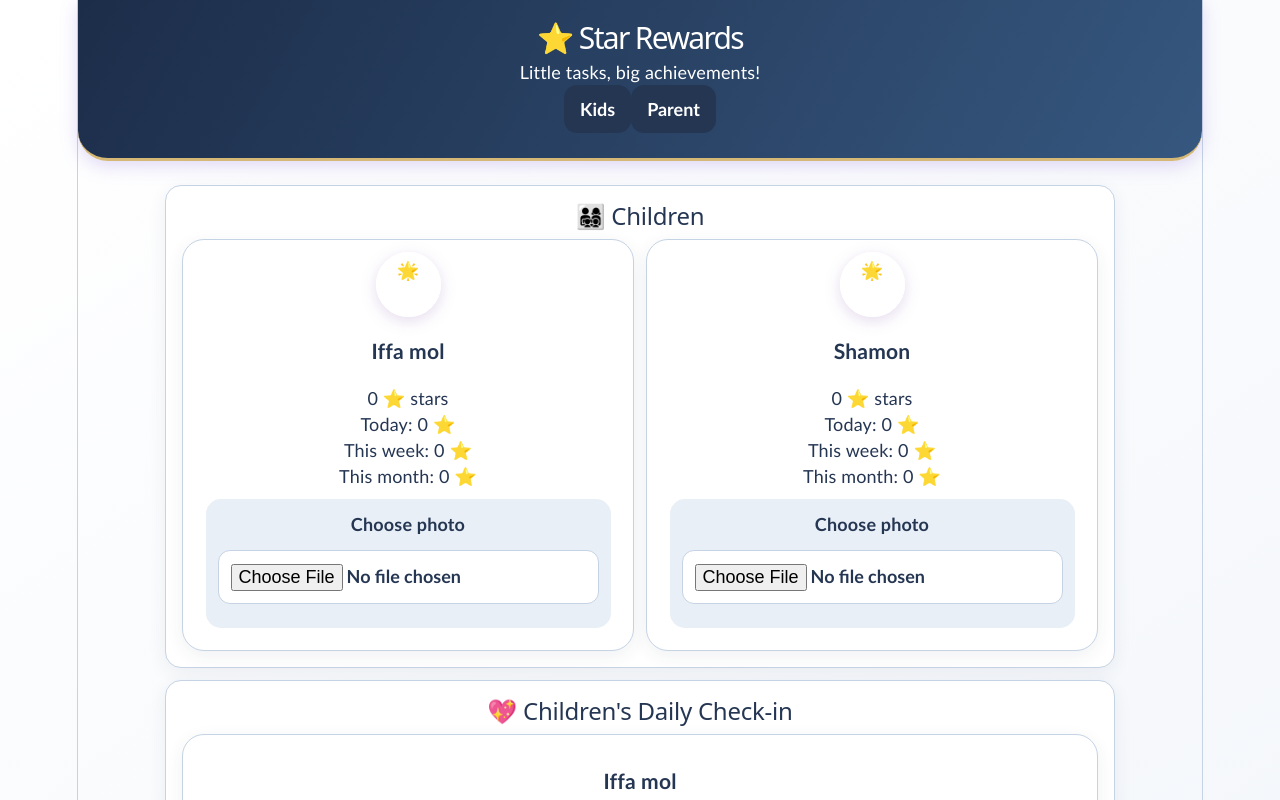
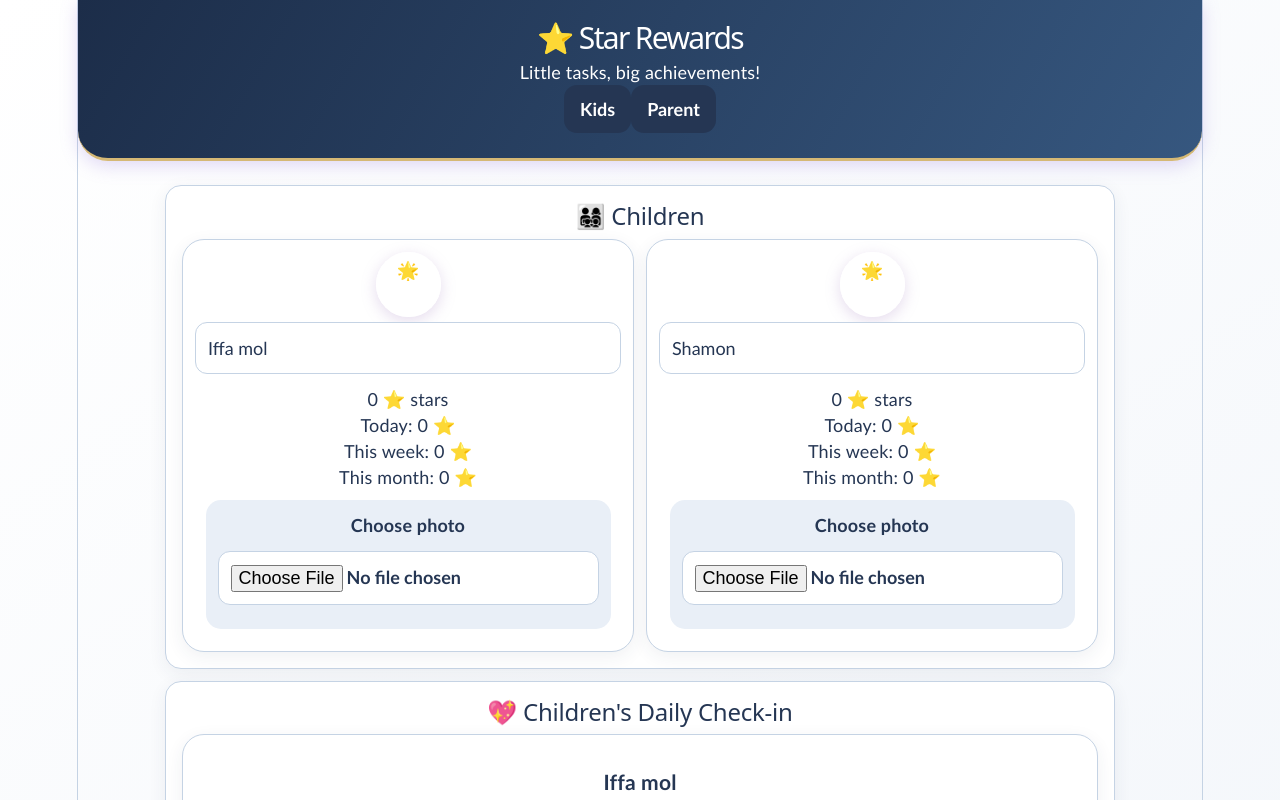
Before and after one commit to sajithachettiyamparambil/My-Kids-Tasks, a React (Vite) app: page / in a window 1280 px wide. Both pictures are taken after a click on the button "Parent". Shown: the top 800 px of the page. Built offline with nearby package versions, Linux system fonts and the light colour scheme.

Commit message:
Allow parents to edit child names

```diff
--- a/src/App.tsx
+++ b/src/App.tsx
@@ -291,7 +291,7 @@ function TimePicker({ label, value, onChange, disabled = false }: {
   );
 }
  function App() {
-  const [children] = useState<Child[]>(loadChildren);
+  const [children, setChildren] = useState<Child[]>(loadChildren);
   const [photos, setPhotos] = useState<Record<number, string>>(
     () => readStorage('kids-photos', {})
   );
@@ -1001,7 +1001,19 @@ function updateCheckIn(
                         ? <img src={photos[child.id]} alt={child.name} />
                         : <span>🌟</span>}
                     </div>
-                    <h3>{child.name}</h3>
+                    <div className="child-name-edit">
+  <input
+    value={child.name}
+    onChange={event => setChildren(old =>
+      old.map(item =>
+        item.id === child.id
+          ? { ...item, name: event.target.value }
+          : item
+      )
+    )}
+    placeholder="Child's name"
+  />
+</div>
                     <p>{stars[child.id]} ⭐ stars</p>
                     <p>Today: {childHistory.daily} ⭐</p>
                     <p>This week: {childHistory.weekly} ⭐</p>
```
